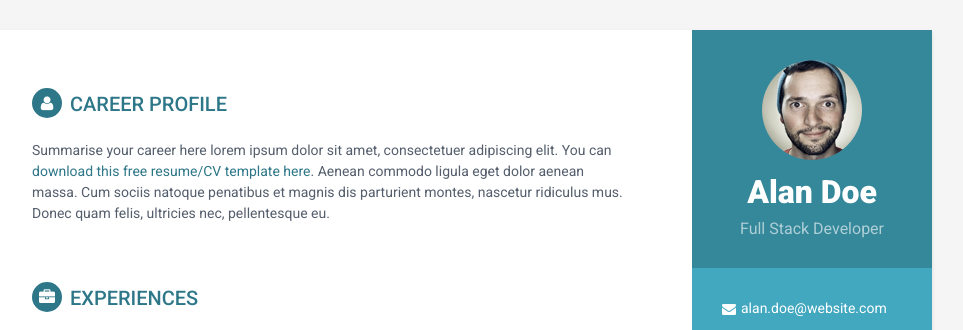
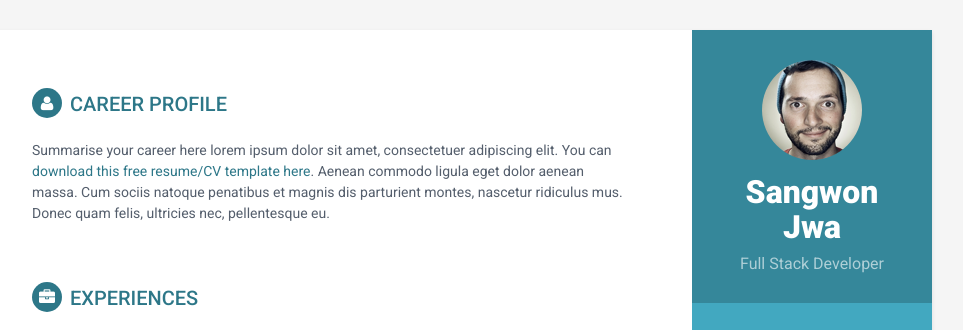
Before and after one commit to SangwonJwa/SangwonJwa.github.io, a plain HTML site: page index.html in a window 1280 px wide. Shown: the top 330 px of the page, without its empty margins (188-1151 px from the left). Drawn offline with Linux system fonts and the light colour scheme.

Commit message:
name change

```diff
--- a/index.html
+++ b/index.html
@@ -1,7 +1,7 @@
 <!DOCTYPE html>
-<!--[if IE 8]> <html lang="en" class="ie8"> <![endif]-->
-<!--[if IE 9]> <html lang="en" class="ie9"> <![endif]-->
-<!--[if !IE]><!--> <html lang="en"> <!--<![endif]-->
+<!--[if IE 8]> <html lang="ko" class="ie8"> <![endif]-->
+<!--[if IE 9]> <html lang="ko" class="ie9"> <![endif]-->
+<!--[if !IE]><!--> <html lang="ko"> <!--<![endif]-->
 <head>
     <title>Responsive Resume/CV Template for Developers</title>
     <!-- Meta -->
@@ -31,7 +31,7 @@
         <div class="sidebar-wrapper">
             <div class="profile-container">
                 <img class="profile" src="assets/images/profile.png" alt="" />
-                <h1 class="name">Alan Doe</h1>
+                <h1 class="name">Sangwon Jwa</h1>
                 <h3 class="tagline">Full Stack Developer</h3>
             </div><!--//profile-container-->
 
```
